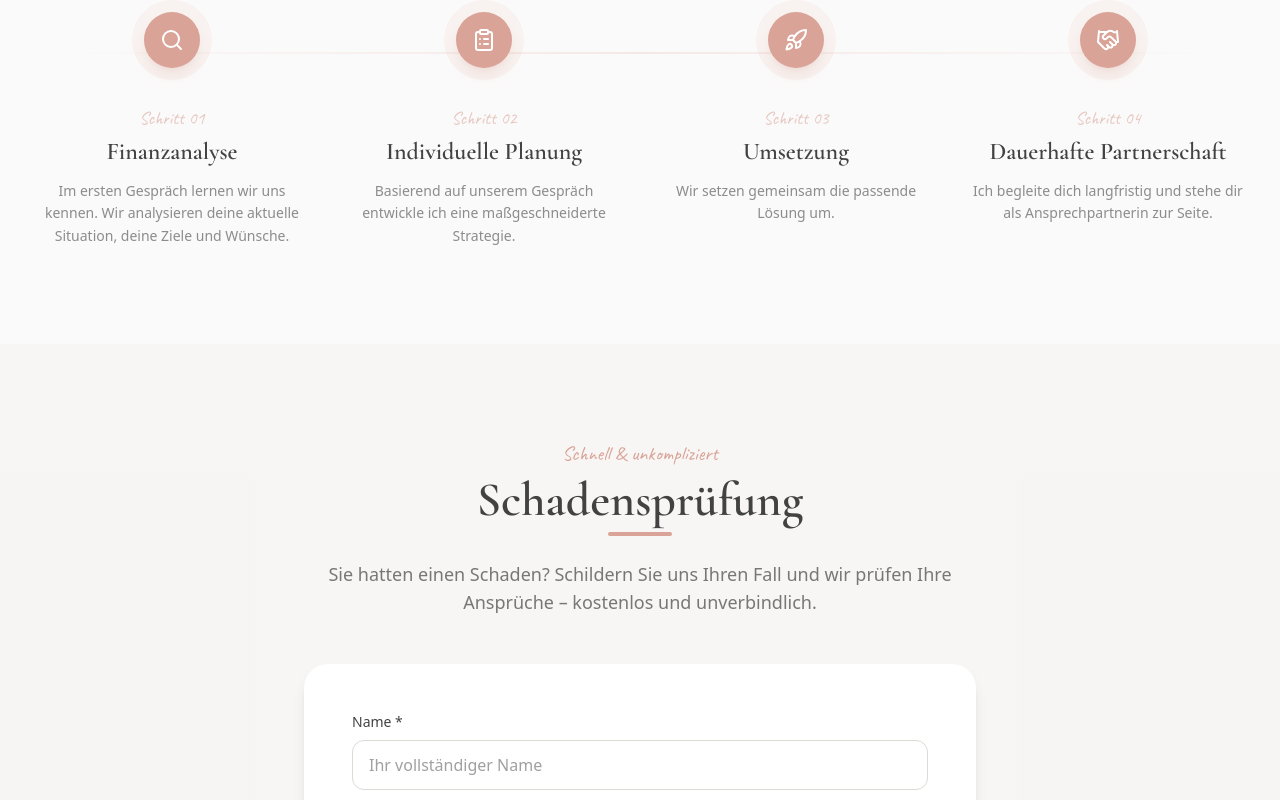
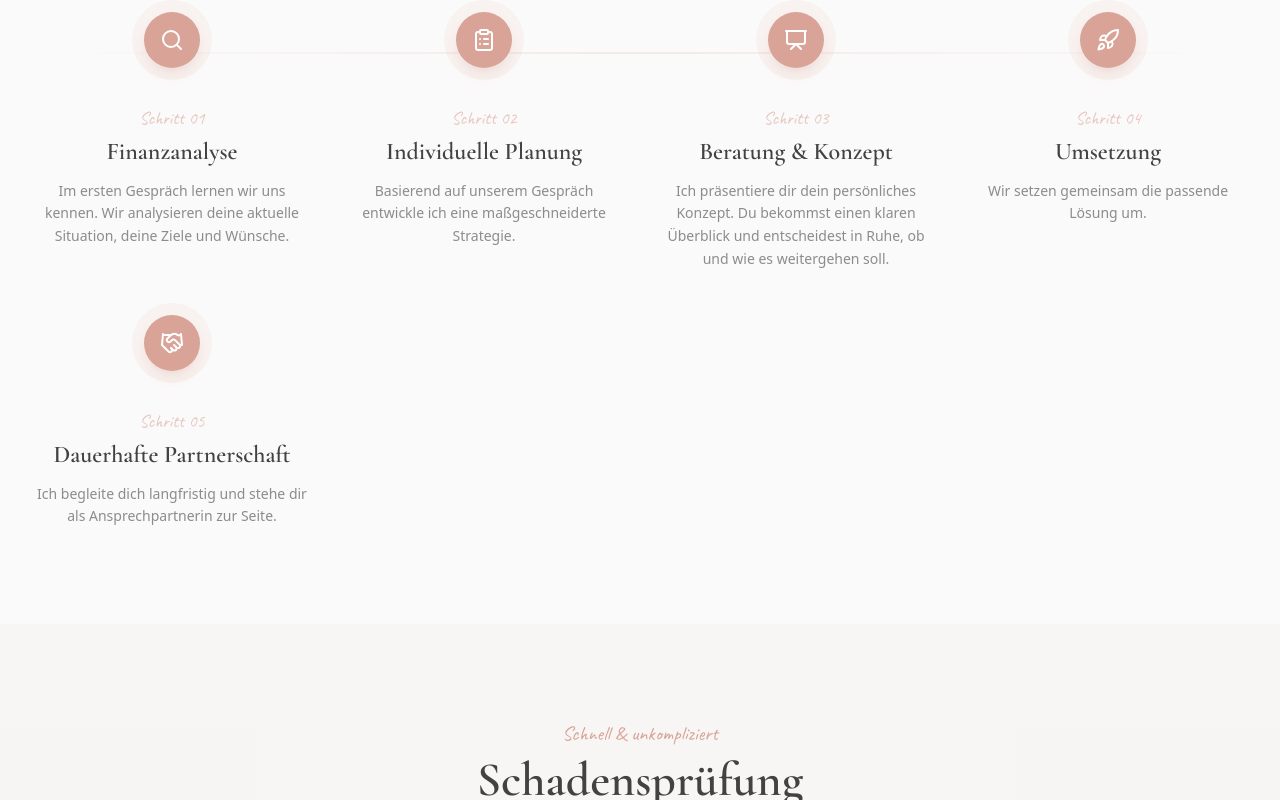
Before and after one commit to Janick97/cristina-croussen, a Next.js app: page / in a window 1280 px wide. Shown: the part 4354-5154 px from the top of the page. Built offline with nearby package versions, Linux system fonts and the light colour scheme.

Commit message:
ProcessTimeline: Schritt 'Beratung & Konzept' zwischen Planung und Umsetzung eingefügt

```diff
--- a/src/components/ProcessTimeline.tsx
+++ b/src/components/ProcessTimeline.tsx
@@ -1,7 +1,7 @@
 "use client";
 
 import { motion } from "framer-motion";
-import { Search, ClipboardList, Rocket, Handshake } from "lucide-react";
+import { Search, ClipboardList, Rocket, Handshake, Presentation } from "lucide-react";
 
 const steps = [
   {
@@ -19,15 +19,22 @@ const steps = [
       "Basierend auf unserem Gespräch entwickle ich eine maßgeschneiderte Strategie.",
   },
   {
+    icon: Presentation,
+    step: "03",
+    title: "Beratung & Konzept",
+    description:
+      "Ich präsentiere dir dein persönliches Konzept. Du bekommst einen klaren Überblick und entscheidest in Ruhe, ob und wie es weitergehen soll.",
+  },
+  {
     icon: Rocket,
-    step: "03",
+    step: "04",
     title: "Umsetzung",
     description:
       "Wir setzen gemeinsam die passende Lösung um.",
   },
   {
     icon: Handshake,
-    step: "04",
+    step: "05",
     title: "Dauerhafte Partnerschaft",
     description:
       "Ich begleite dich langfristig und stehe dir als Ansprechpartnerin zur Seite.",
```
